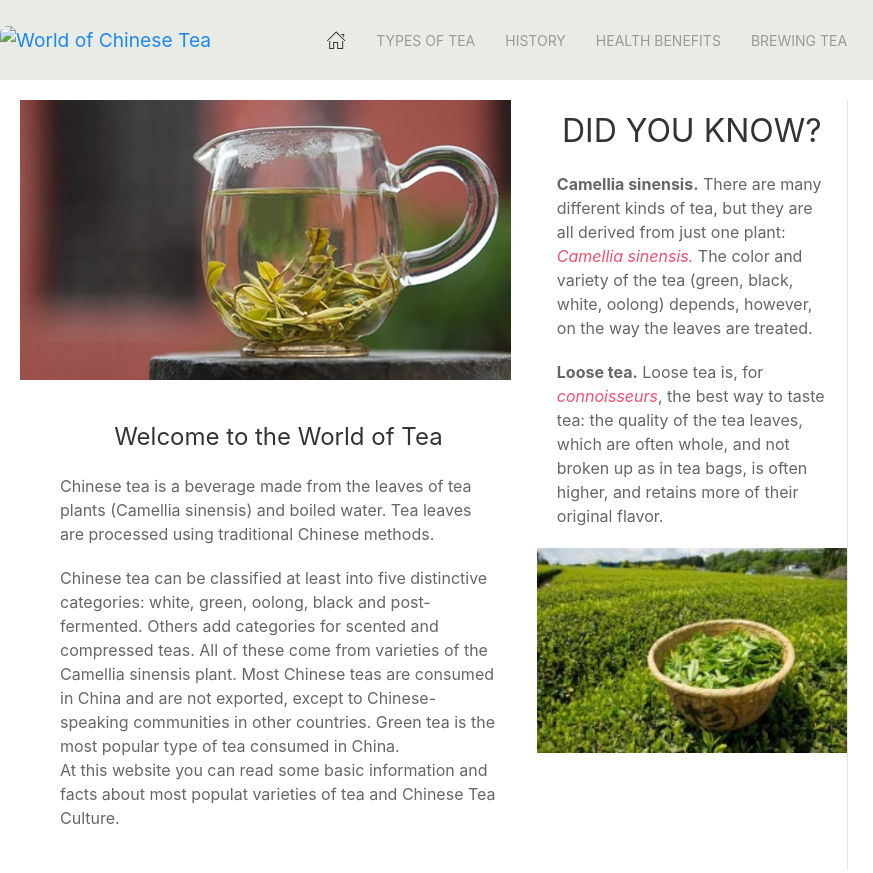
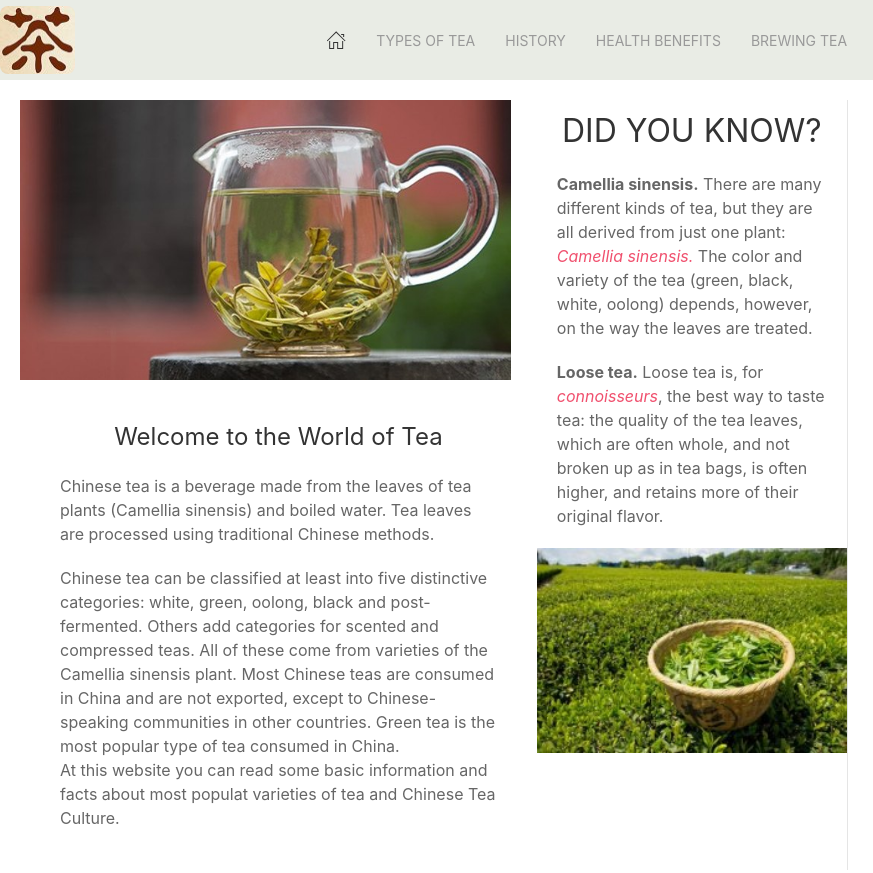
Before and after one commit to ValygarS/valygars.github.io, a plain HTML site: page index.html in a window 1280 px wide. Shown: the top 873 px of the page, 0-873 px from the left. Drawn offline with nearby package versions, Linux system fonts and the light colour scheme.

Commit message:
corrected syntax

```diff
--- a/index.html
+++ b/index.html
@@ -20,7 +20,7 @@
 		<!-- Nav with dropdown menu goes here -->
 			<nav id="mynav" class="uk-navbar-container" uk-navbar>
 				<div class="uk-navbar-left">
-					<a class="uk-navbar-brand" href="#"><img id="logo" src="./images/logos.jpg" srcset=".images/logos_s.jpg 75w" title="World of Chinese Tea" alt="World of Chinese Tea"/></a>
+					<a class="uk-navbar-brand" href="#"><img id="logo" src="./images/logos.jpg" srcset="./images/logos_s.jpg 75w" title="World of Chinese Tea" alt="World of Chinese Tea"/></a>
 				</div>
 				<div id="mob-title" class="uk-navbar-center uk-hidden@s">Chinese Tea World</div>
                 <div class="uk-navbar-center uk-visible@s">
```
